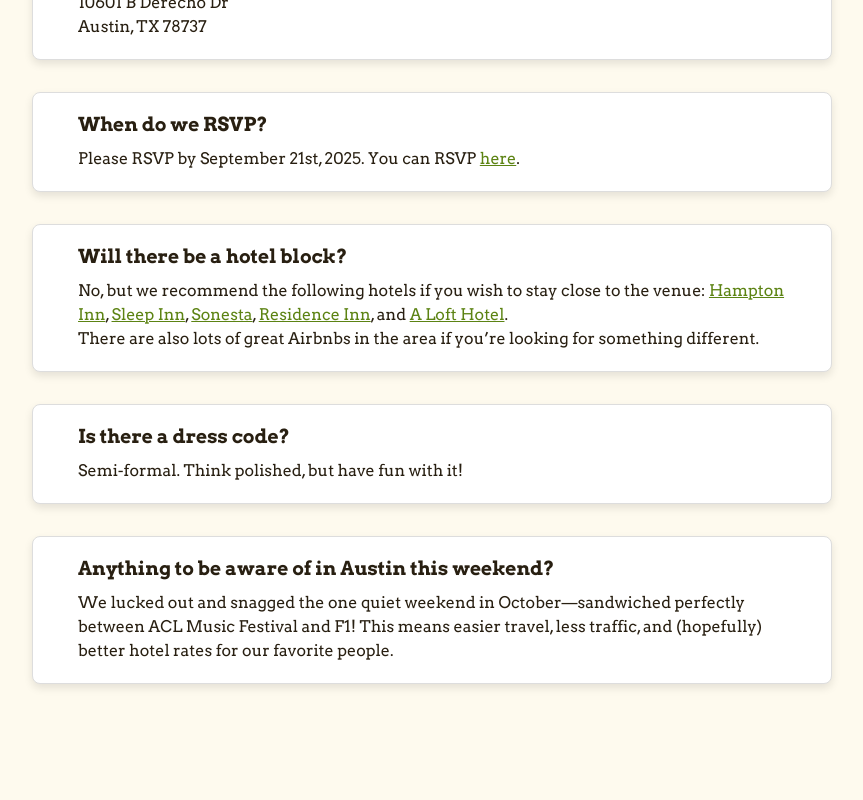
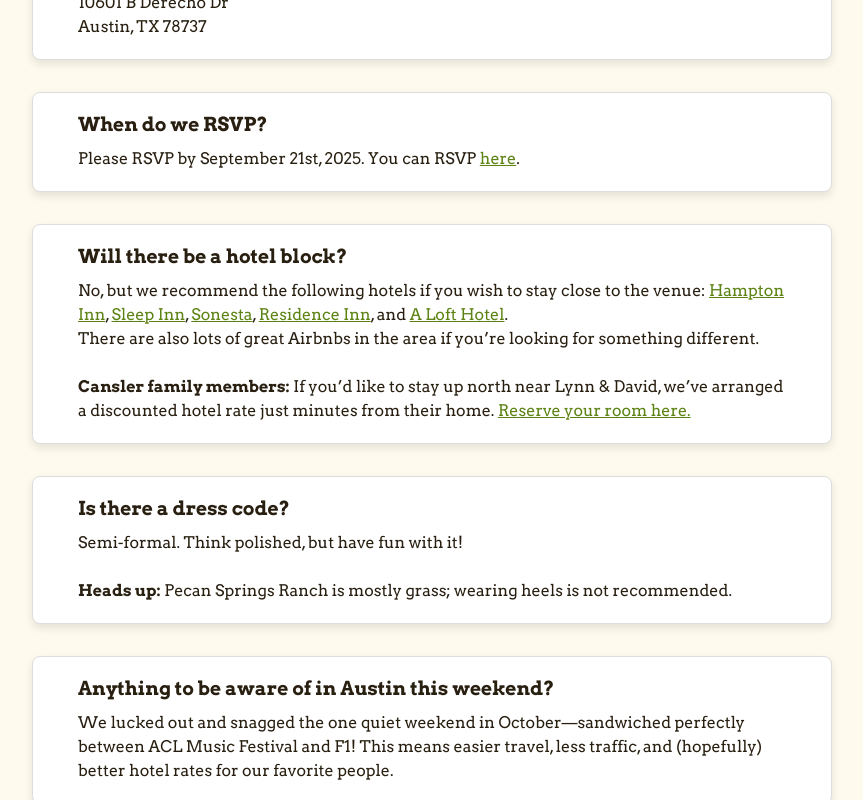
Before and after one commit to jamesjamail/susie-and-james-wedding, a Next.js app in the folder next/: page /q-and-a in a window 1280 px wide. Shown: the part 492-1292 px from the top of the page, without its empty margins (208-1071 px from the left). Before the commit the page ends 1227 px from the top, so only its background shows below. Built offline with nearby package versions, Linux system fonts and the light colour scheme.

Commit message:
fix(misc): various styling fixes and copy edits

```diff
--- a/next/src/app/q-and-a/page.tsx
+++ b/next/src/app/q-and-a/page.tsx
@@ -32,6 +32,7 @@ const faqData = [
   {
     question: "Will there be a hotel block?",
     answer: (
+      <>
       <span>
         No, but we recommend the following hotels if you wish to stay close to
         the venue:{" "}
@@ -79,11 +80,21 @@ const faqData = [
         There are also lots of great Airbnbs in the area if you’re looking for
         something different.
       </span>
+      <br /><br />
+      <strong>Cansler family members:</strong> If you’d like to stay up north near Lynn &amp; David, we’ve arranged a discounted hotel rate just minutes from their home.{" "}
+      <a
+        href="https://www.hilton.com/en/book/reservation/deeplink/?ctyhocn=AUSAAGI&groupCode=CANSLR&arrivaldate=2025-10-24&departuredate=2025-10-26&cid=OM,WW,HILTONLINK,EN,DirectLink&fromId=HILTONLINKDIRECT"
+        target="_blank"
+        rel="noopener noreferrer"
+      >
+        Reserve your room here.
+      </a>
+      </>
     ),
   },
   {
     question: "Is there a dress code?",
-    answer: <span>Semi-formal. Think polished, but have fun with it!</span>,
+    answer: <span>Semi-formal. Think polished, but have fun with it!<br /><br /><strong>Heads up:</strong> Pecan Springs Ranch is mostly grass; wearing heels is not recommended.</span>,
   },
   {
     question: "Anything to be aware of in Austin this weekend?",
--- a/next/src/app/rsvp/page.tsx
+++ b/next/src/app/rsvp/page.tsx
@@ -214,7 +214,7 @@ function RSVP() {
           <div className={styles.successPage}>
             <h2>Thanks for your RSVP.</h2>
             <p>
-              A confirmation has been emailed to you.<br />
+              A confirmation has been emailed to you. <br className={styles.hideOnMobile} />
               We look forward to celebrating with you soon!
             </p>
           </div>
```
Also changed, not shown: next/src/app/rsvp/page.module.scss (+10 -1 lines), next/src/app/travel-and-lodging/page.tsx (+10 -0 lines).
